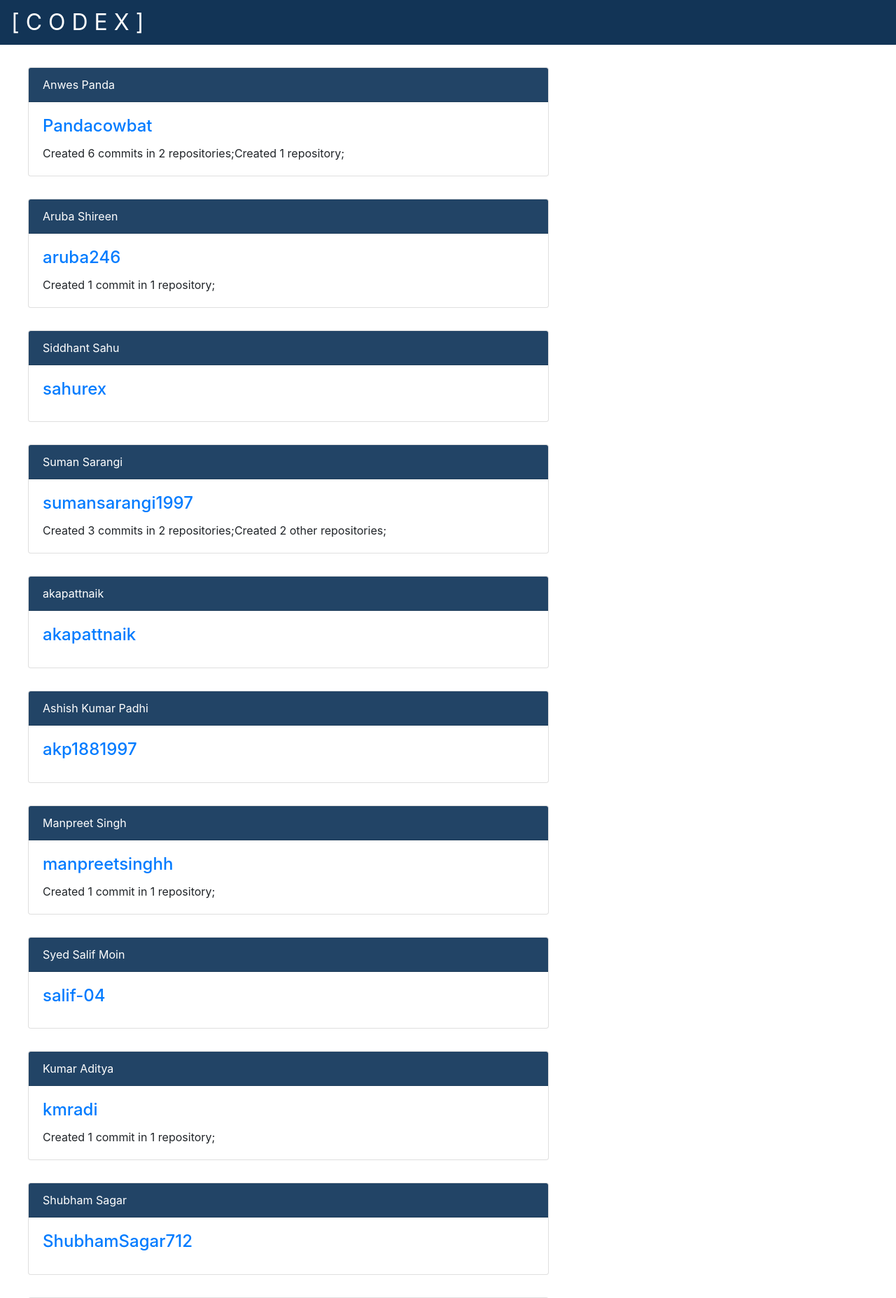
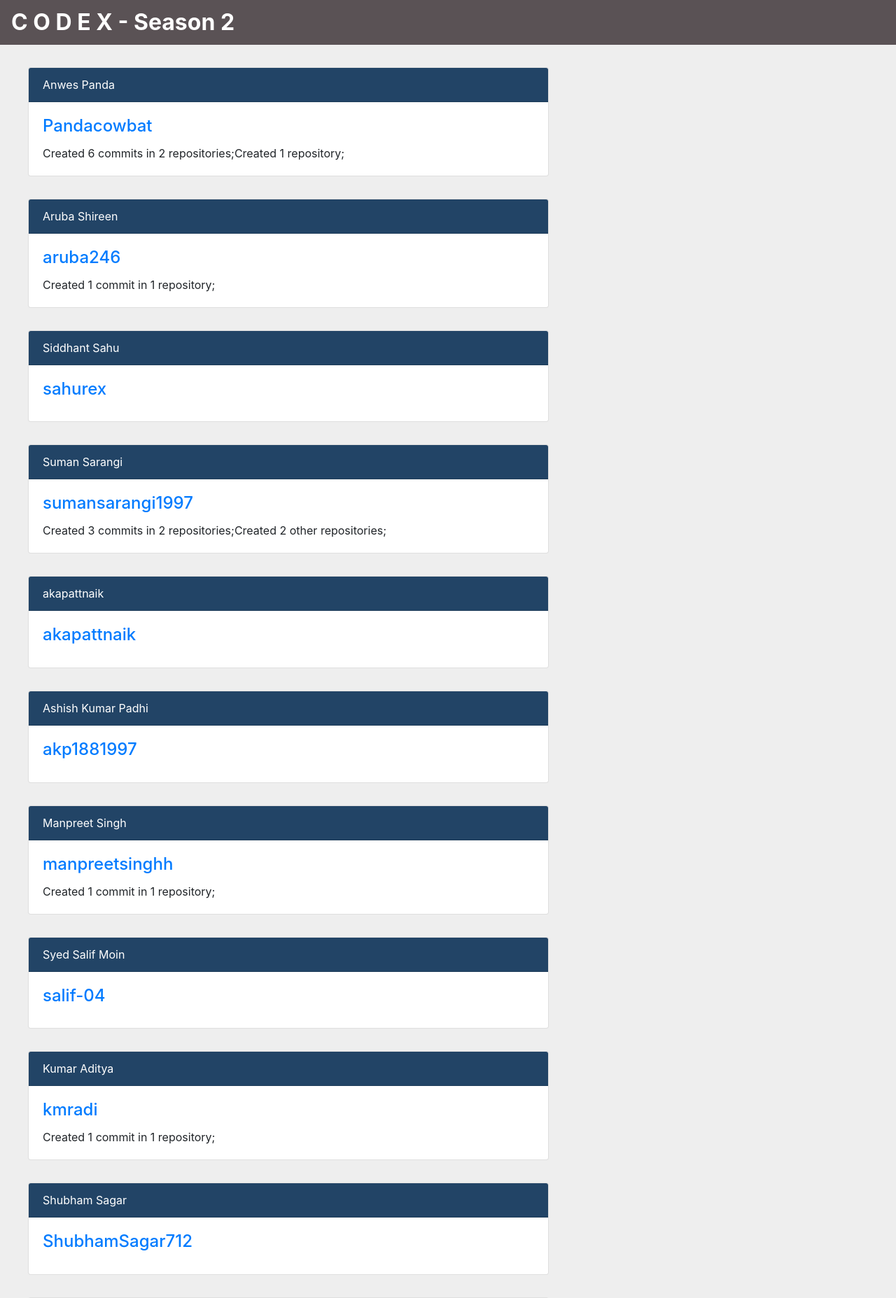
Before and after one commit to SubhrajitPrusty/codex-github, a Django app: page / in a window 1280 px wide. Shown: the top 1855 px of the page at 70% size. Run offline with Django 3.2, Linux system fonts and the light colour scheme; parts of the project's set-up code (start-up, migrations or seed data) failed here and were passed over; some libraries are stand-ins or nearby versions.

Commit message:
css changes

```diff
--- a/codex/templates/index.html
+++ b/codex/templates/index.html
@@ -7,8 +7,10 @@
 	<link rel="stylesheet" type="text/css" href="css/style.css">
 	<link rel="stylesheet" href="https://maxcdn.bootstrapcdn.com/bootstrap/4.0.0-beta.2/css/bootstrap.min.css" integrity="sha384-PsH8R72JQ3SOdhVi3uxftmaW6Vc51MKb0q5P2rRUpPvrszuE4W1povHYgTpBfshb" crossorigin="anonymous">
 </head>
-<body>
-	<nav class="navbar sticky-top navbar-dark" style="height: 4rem; font-size: 2rem; color: white; background-color: #123456">[ C O D E X ]</nav>
+<body style="background-color: #eee">
+	<nav class="navbar sticky-top navbar-dark" style="height: 4rem; font-size: 2rem; color: white; background-color: #5a5255">
+		<b>C O D E X - Season 2</b>
+	</nav>
 	{% block content %}{% endblock %}
 
 </body>
```
